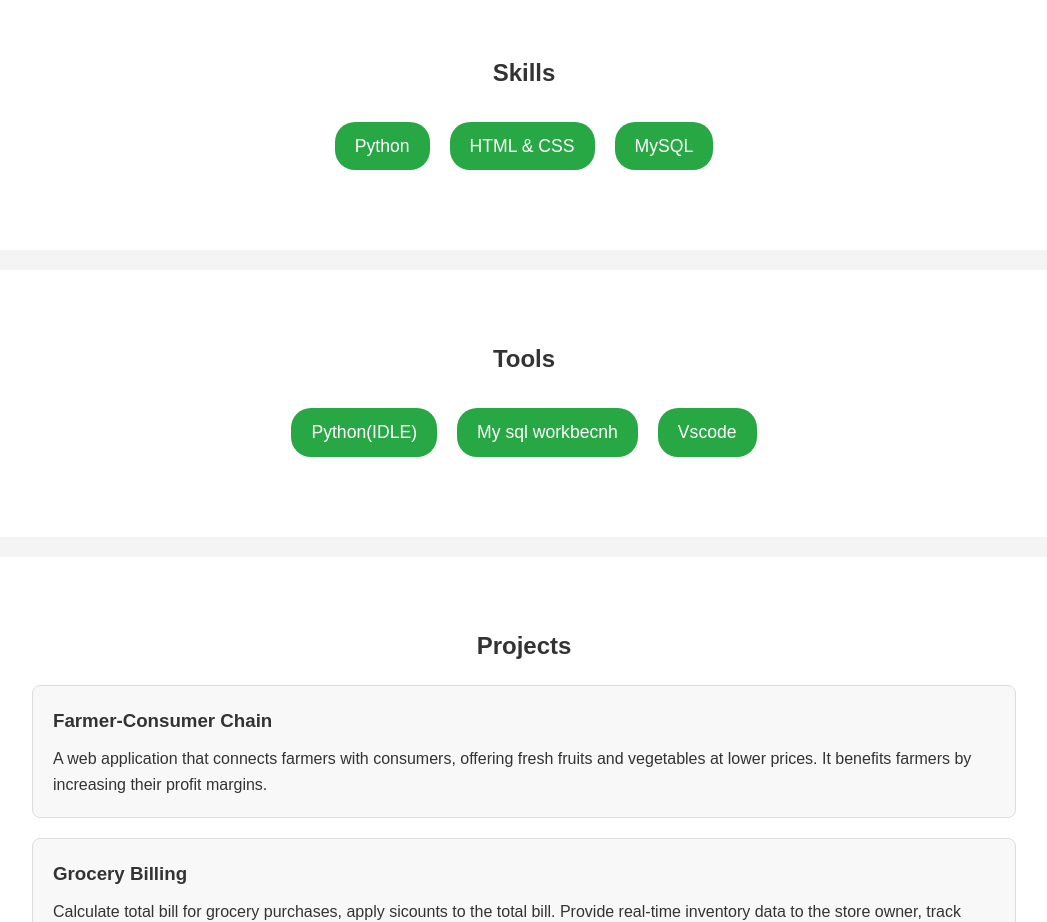
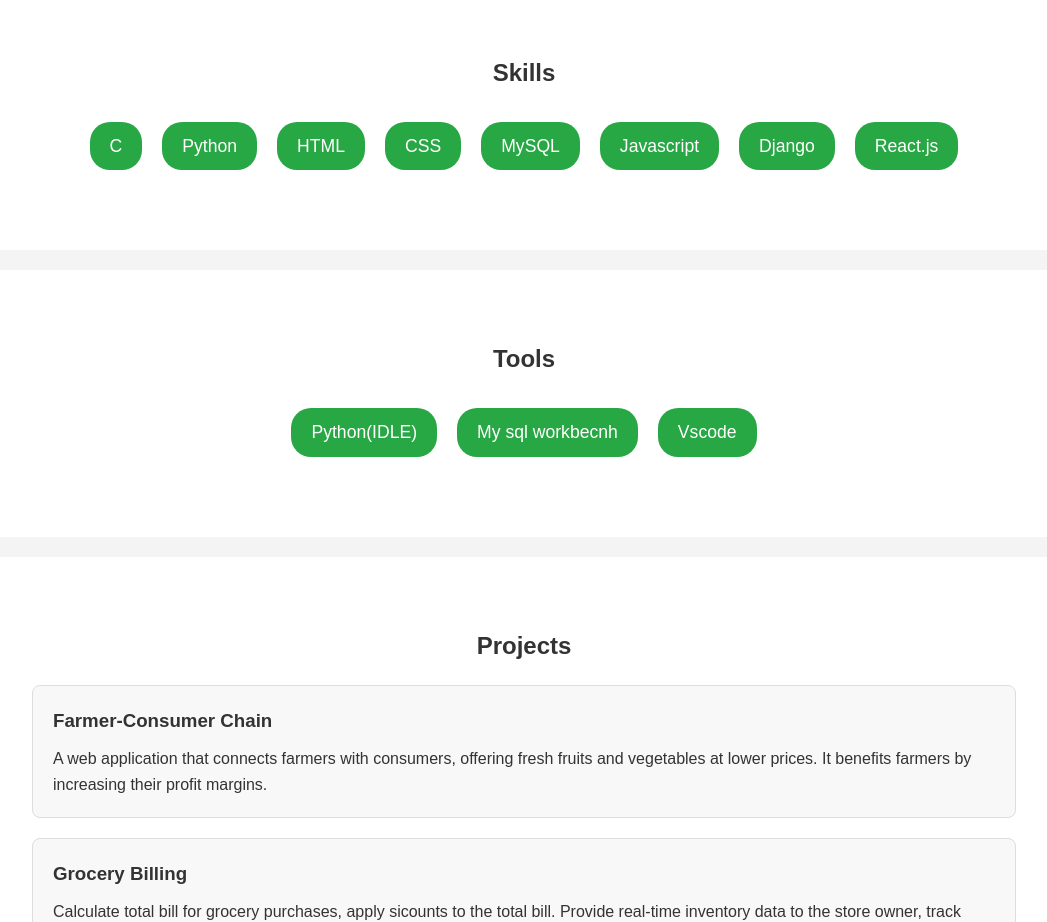
Before and after one commit to pavan2001k/Portfolio, a plain HTML site: page index.html in a window 1280 px wide. Shown: the part 980-1902 px from the top of the page, without its empty margins (116-1163 px from the left). Drawn offline with Linux system fonts and the light colour scheme; a script that the page names is missing.

Commit message:
Update index.html

```diff
--- a/index.html
+++ b/index.html
@@ -44,9 +44,14 @@
         <div class="container">
             <h2>Skills</h2>
             <ul class="skill-list">
+                <li>C</li>
                 <li>Python</li>
-                <li>HTML & CSS</li>
+                <li>HTML</li>
+                <li>CSS</li>
                 <li>MySQL</li>
+                <li>Javascript</li>
+                <li>Django</li>
+                <li>React.js</li>
             </ul>
         </div>
     </section>
```
